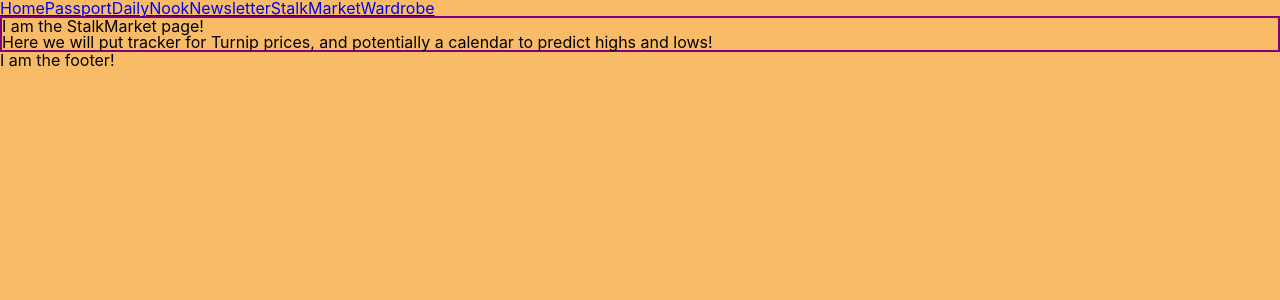
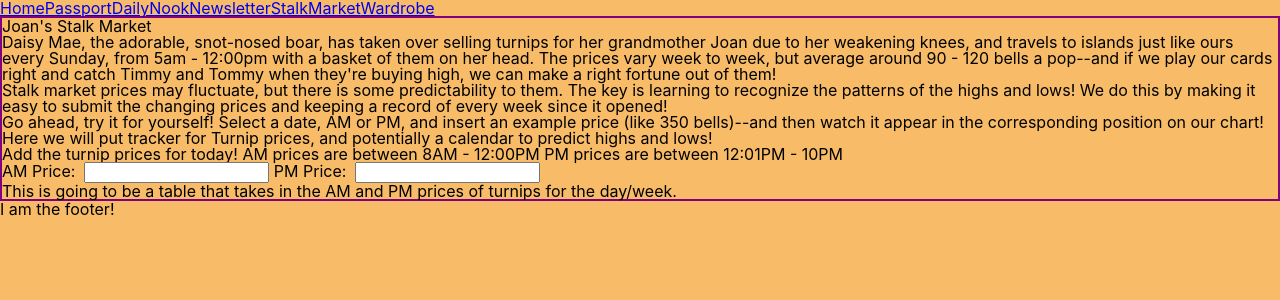
Before and after one commit to sammidoesthings/acnh-guide, a React (Create React App) app: page /stalkmarket in a window 1280 px wide. Shown: the top 300 px of the page. Built offline with nearby package versions, Linux system fonts and the light colour scheme; the HTML template or start-up script is replaced by a standard one.

Commit message:
stalk market info/text

```diff
--- a/src/components/StalkMarket.js
+++ b/src/components/StalkMarket.js
@@ -1,10 +1,66 @@
-function StalkMarket(){
+import '../App.css';
+
+function PriceForm(){
     return (
-        <div className="StalkMarket-container">
-            <p>I am the StalkMarket page!</p>
-            <p>Here we will put tracker for Turnip prices, and potentially a calendar to predict highs and lows!</p>
+        <div className="PriceForm-container">
+            <p>Add the turnip prices for today!
+                AM prices are between 8AM - 12:00PM
+                PM prices are between 12:01PM - 10PM
+            </p>
+            <form className="turnip-prices">
+
+            <label>  AM Price: &nbsp;
+                <input
+                    type="text"
+                    name="am-price"
+                />
+            </label>
+
+            <label>  PM Price: &nbsp;
+                <input
+                    type="text"
+                    name="pm-price"
+                />
+            </label>
+
+
+            </form>
         </div>
     )
 }
 
+function PriceOutput(){
+    return (
+        <div className="PriceOutput-container">
+            This is going to be a table that takes in the AM and PM prices of turnips for the day/week.
+        </div>
+    )
+}
+
+
+function StalkMarket(){
+    return (
+        <div className="StalkMarket-container">
+            <h1>Joan's Stalk Market</h1>
+            <p>Daisy Mae, the adorable, snot-nosed boar, has taken over selling turnips for her grandmother Joan due to her weakening knees, and travels to islands just like ours every Sunday, from 5am - 12:00pm with a basket of them on her head. The prices vary week to week, but average around 90 - 120 bells a pop--and if we play our cards right and catch Timmy and Tommy when they're buying high, we can make a right fortune out of them!  </p>
+            <p>Stalk market prices may fluctuate, but there is <span>some</span> predictability to them. The key is learning to recognize the patterns of the highs and lows! We do this by making it easy to submit the changing prices and keeping a record of every week since it opened!</p>
+            <p>Go ahead, try it for yourself! Select a date, AM or PM, and insert an example price (like 350 bells)--and then watch it appear in the corresponding position on our chart!</p>
+
+
+            <p>Here we will put tracker for Turnip prices, and potentially a calendar to predict highs and lows!</p>
+
+            {/* Instead of doing the form like I was, we should make one form and send it to a database--user selects a date and AM or PM from a dropdown menu, and then inserts the bells value and hits submit. That object is then sent to the database, and the values are returned to fill in the corresponding area on the chart.
+
+            Need to figure out how to make a table in React, and make a database/endpoints for our Turnip prices.
+
+            Plans in ipad! */}
+
+            <PriceForm/>
+            <PriceOutput/>
+
+        </div>
+    )
+}
+
+
 export default StalkMarket
```
